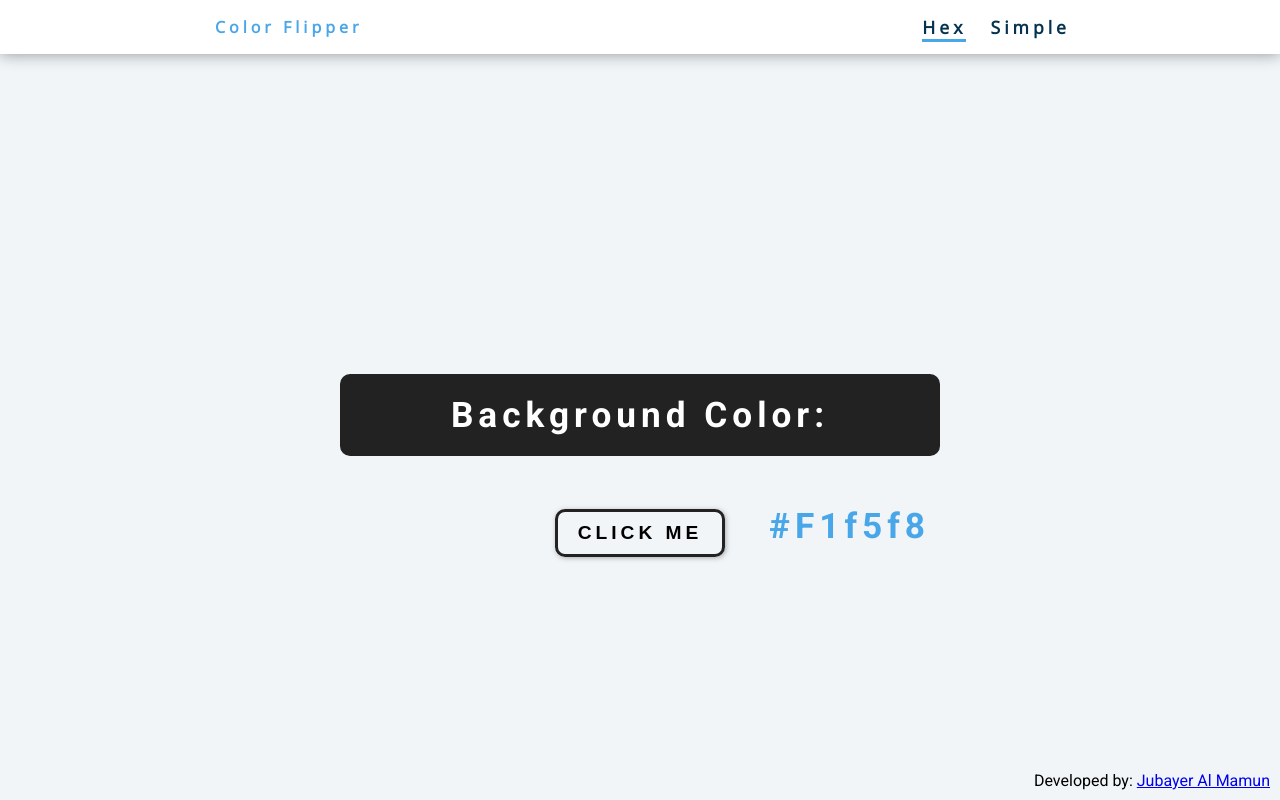
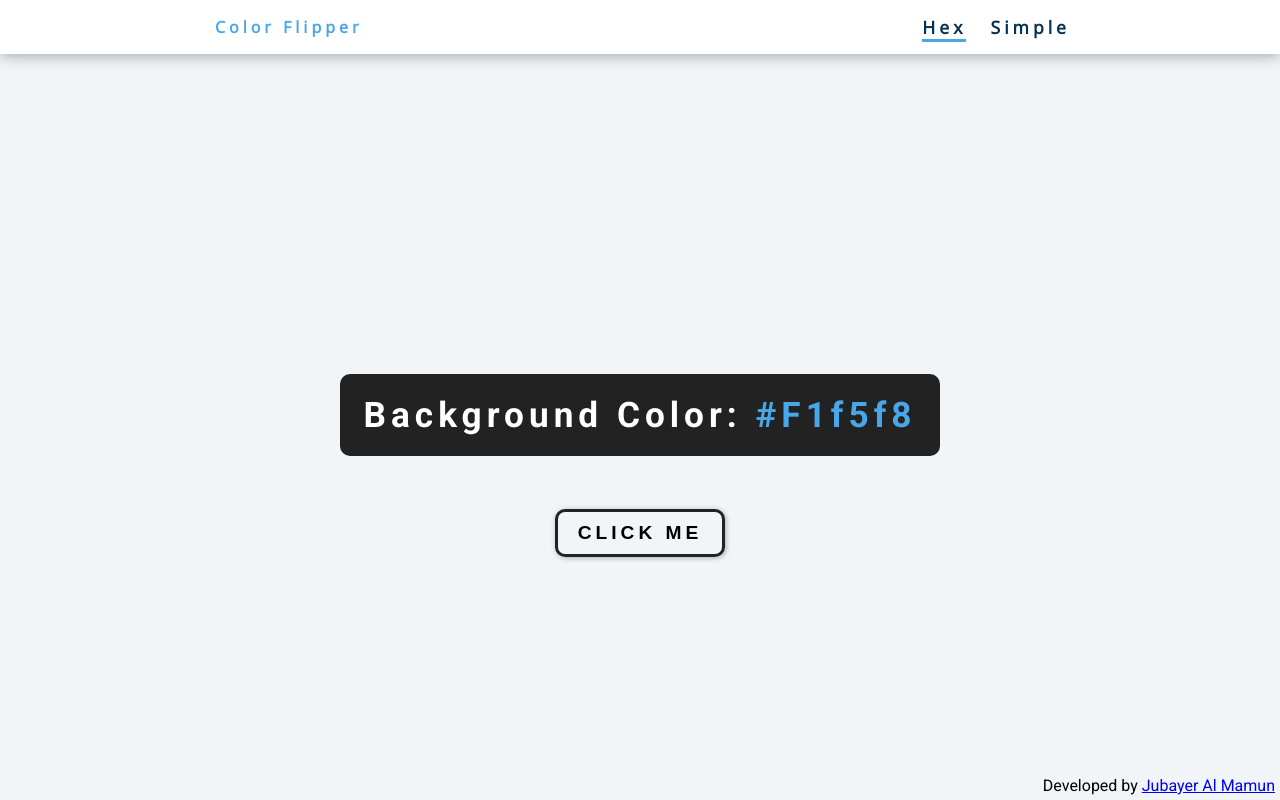
Before and after one commit to jubayeramb/vanilla-js-projects, a plain HTML site: page color-flipper/index.html in a window 1280 px wide. Drawn offline with nearby package versions, Linux system fonts and the light colour scheme.

Commit message:
bug fixed

```diff
--- a/color-flipper/index.html
+++ b/color-flipper/index.html
@@ -23,7 +23,9 @@
             <button id="btn" onclick="setBgColor()">Click Me</button>
         </div>
     </main>
-    <span>Developed by:  <a href="https://www.instagram.com/jubayer_amb/">Jubayer Al Mamun</a></span>
+    <span id="author">
+        Developed by <a href="#">Jubayer Al Mamun</a>
+    </span>
 <script src="./script.js"></script>
 </body>
 </html>
--- a/color-flipper/style.css
+++ b/color-flipper/style.css
@@ -85,10 +85,10 @@ h2{
     background-color: #222;
     color: #fff;
 }
-span{
+#author{
     position: absolute;
-    bottom: 10px;
-    right: 10px;
+    bottom: 5px;
+    right: 5px;
 }
 /* Class for toggling and adding border bottom in JS  */
 .bottom-border{
```
